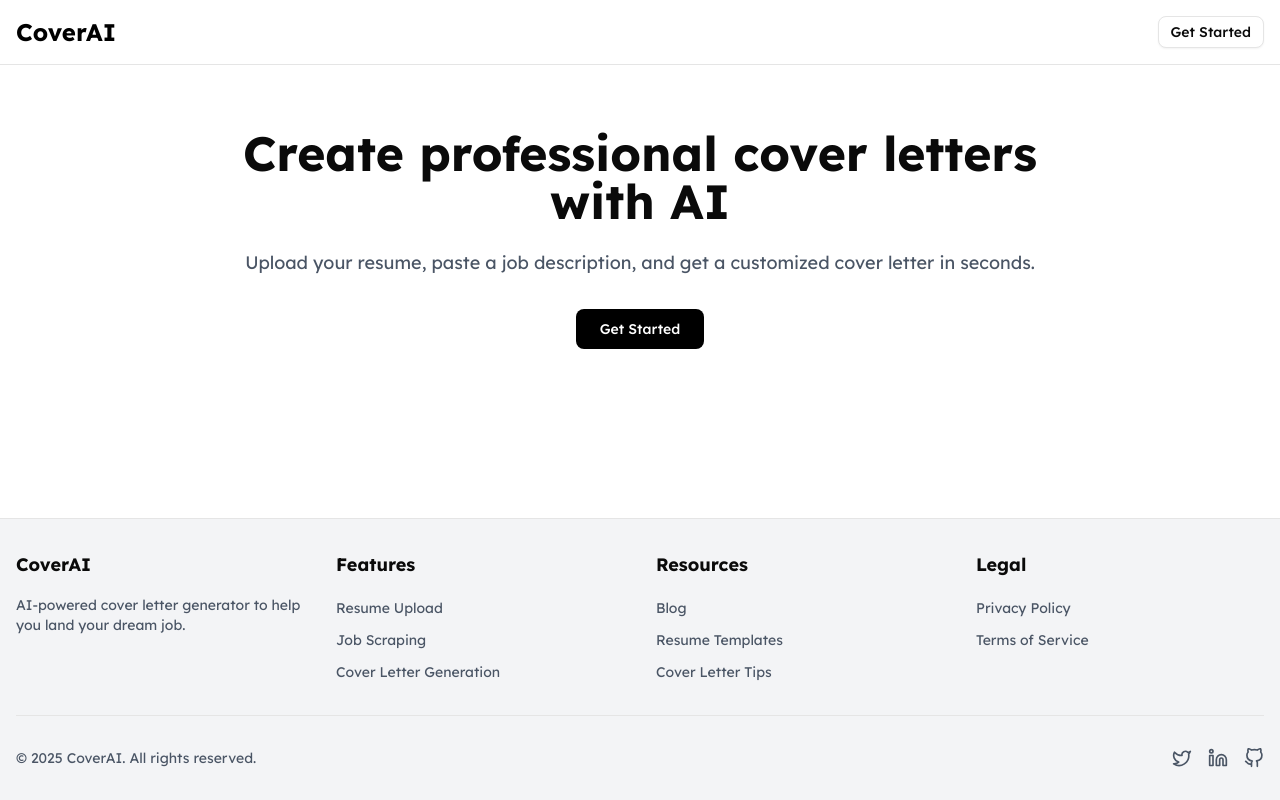
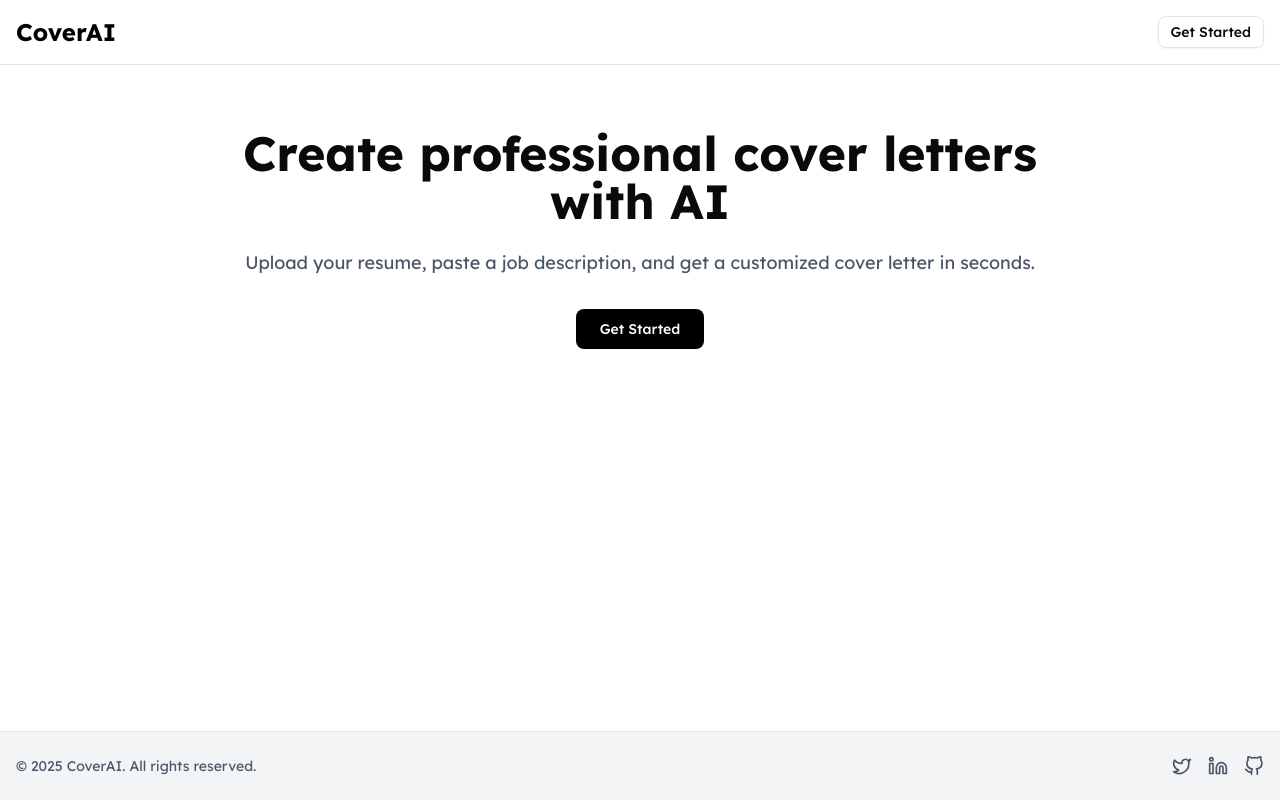
Before and after one commit to codedbyyashwanth/coverletter-ai, a React (Vite) app in the folder app/: page / in a window 1280 px wide. Built offline with nearby package versions, Linux system fonts and the light colour scheme.

Commit message:
refactor: Simplify Footer component by removing unnecessary sections and links for a cleaner layout

```diff
--- a/app/src/components/layouts/Footer.tsx
+++ b/app/src/components/layouts/Footer.tsx
@@ -1,80 +1,12 @@
 import React from 'react';
-import { Link } from 'react-router-dom';
 
 const Footer: React.FC = () => {
   const currentYear = new Date().getFullYear();
 
   return (
     <footer className="bg-gray-100 dark:bg-gray-900 border-t">
-      <div className="container mx-auto px-4 py-8">
-        <div className="grid grid-cols-1 md:grid-cols-4 gap-8">
-          <div>
-            <h3 className="text-lg font-bold mb-4">CoverAI</h3>
-            <p className="text-sm text-gray-600 dark:text-gray-400">
-              AI-powered cover letter generator to help you land your dream job.
-            </p>
-          </div>
-
-          <div>
-            <h3 className="text-lg font-bold mb-4">Features</h3>
-            <ul className="space-y-2">
-              <li>
-                <Link to="/resume" className="text-sm text-gray-600 dark:text-gray-400 hover:text-primary">
-                  Resume Upload
-                </Link>
-              </li>
-              <li>
-                <Link to="/job" className="text-sm text-gray-600 dark:text-gray-400 hover:text-primary">
-                  Job Scraping
-                </Link>
-              </li>
-              <li>
-                <Link to="/cover-letter" className="text-sm text-gray-600 dark:text-gray-400 hover:text-primary">
-                  Cover Letter Generation
-                </Link>
-              </li>
-            </ul>
-          </div>
-
-          <div>
-            <h3 className="text-lg font-bold mb-4">Resources</h3>
-            <ul className="space-y-2">
-              <li>
-                <a href="#" className="text-sm text-gray-600 dark:text-gray-400 hover:text-primary">
-                  Blog
-                </a>
-              </li>
-              <li>
-                <a href="#" className="text-sm text-gray-600 dark:text-gray-400 hover:text-primary">
-                  Resume Templates
-                </a>
-              </li>
-              <li>
-                <a href="#" className="text-sm text-gray-600 dark:text-gray-400 hover:text-primary">
-                  Cover Letter Tips
-                </a>
-              </li>
-            </ul>
-          </div>
-
-          <div>
-            <h3 className="text-lg font-bold mb-4">Legal</h3>
-            <ul className="space-y-2">
-              <li>
-                <a href="#" className="text-sm text-gray-600 dark:text-gray-400 hover:text-primary">
-                  Privacy Policy
-                </a>
-              </li>
-              <li>
-                <a href="#" className="text-sm text-gray-600 dark:text-gray-400 hover:text-primary">
-                  Terms of Service
-                </a>
-              </li>
-            </ul>
-          </div>
-        </div>
-
-        <div className="border-t mt-8 pt-8 flex flex-col md:flex-row justify-between items-center">
+      <div className="container mx-auto px-4 py-6">
+        <div className="flex flex-col md:flex-row justify-between items-center">
           <p className="text-sm text-gray-600 dark:text-gray-400">
             © {currentYear} CoverAI. All rights reserved.
           </p>
```
